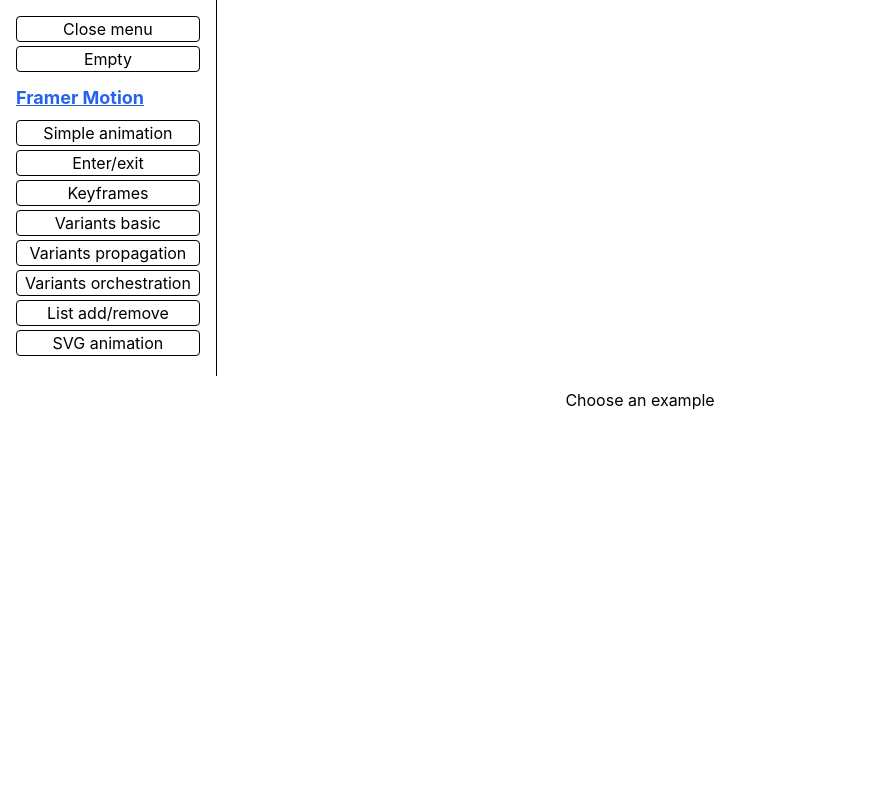
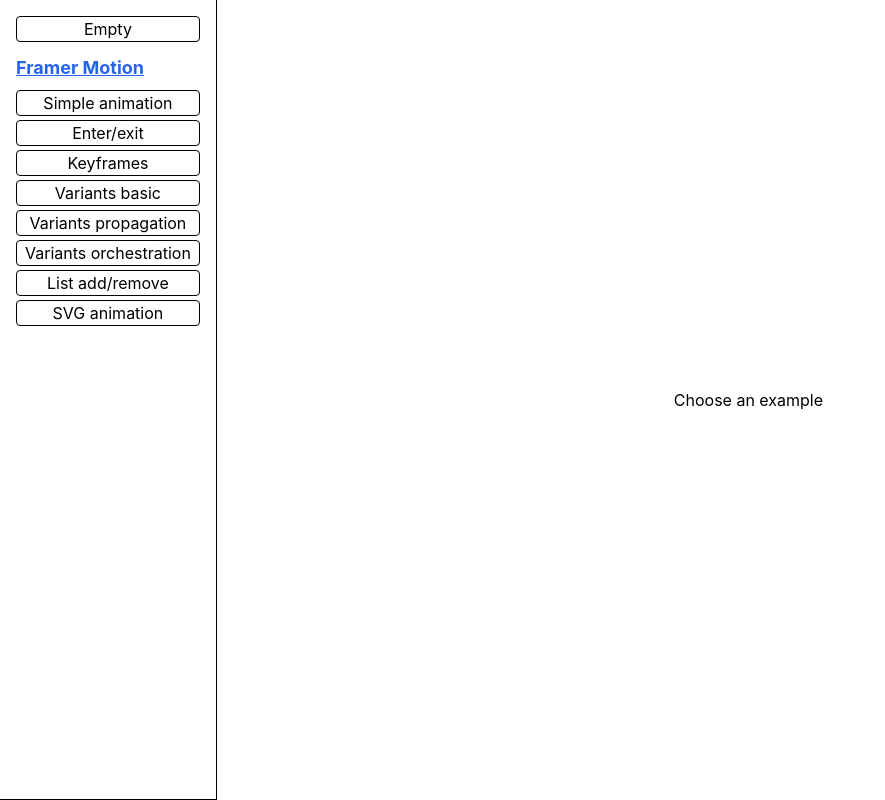
Before and after one commit to hwride/animation, a React (Vite) app: page / in a window 1280 px wide. Shown: the whole page, without its empty margins (0-885 px from the left). Built offline with nearby package versions, Linux system fonts and the light colour scheme; the HTML template or start-up script is replaced by a standard one.

Commit message:
Add mobile menu.

```diff
--- a/src/App.tsx
+++ b/src/App.tsx
@@ -1,10 +1,19 @@
 import './App.css'
-import { ButtonHTMLAttributes, ReactNode, useEffect, useState } from 'react'
+import {
+  ButtonHTMLAttributes,
+  ReactNode,
+  useCallback,
+  useEffect,
+  useState,
+} from 'react'
 import { Button } from './components/Button.tsx'
 import { Link } from './components/Link.tsx'
 import { componentConfig, ConfigEntry } from './exampleConfig.ts'
 import { clsx } from './utils/clsx.ts'
 import { motion, AnimatePresence } from 'framer-motion'
+import { MenuProvider, useMenu } from './components/menu/MenuContext.tsx'
+import { Page } from './components/Page.tsx'
+import { useBreakpoint } from './utils/useBreakpoint.ts'
 
 function getEgFromQueryParams() {
   const urlParams = new URLSearchParams(window.location.search)
@@ -12,16 +21,63 @@ function getEgFromQueryParams() {
   return id ? componentConfig.find((example) => example.id === id) : undefined
 }
 
+const menuCloseableBreakpoint = 'xs'
+
+function AppWithProviders() {
+  return (
+    <MenuProvider>
+      <App />
+    </MenuProvider>
+  )
+}
+
 function App() {
+  // Selected example
   const [selectedExample, setSelectedExample] = useState<
     ConfigEntry | undefined
   >(getEgFromQueryParams)
-  const [menuVisible, setMenuVisible] = useState(true)
-
   const ComponentToRender: React.FC =
     selectedExample?.Component ?? EmptyComponent
 
-  const selectExample = (example?: ConfigEntry) => {
+  // Menu
+  const { menuIsCloseable, setMenuVisible } = useResponsiveMenu()
+
+  // Query params
+  const { setIdQueryParamToExample } = useExampleQueryParams(setSelectedExample)
+
+  return (
+    <div className="flex min-h-full text-left">
+      <Menu
+        onMenuItemClick={(example?: ConfigEntry) => {
+          setIdQueryParamToExample(example)
+          setSelectedExample(example)
+          // On tablet and above the menu never closes.
+          if (menuIsCloseable) setMenuVisible(false)
+        }}
+      />
+      <div className="flex-1">
+        <ComponentToRender />
+      </div>
+    </div>
+  )
+}
+
+/**
+ * Helper for example ID query param changes. Listens for changes and updates
+ * selected examples, and provides helper to set the query param.
+ */
+function useExampleQueryParams(
+  setSelectedExample: (eg: ConfigEntry | undefined) => void
+) {
+  // Listen for changes in query params with the forward/back buttons.
+  useEffect(() => {
+    const popstateListener = () => setSelectedExample(getEgFromQueryParams())
+    window.addEventListener('popstate', popstateListener)
+    return () => window.removeEventListener('popstate', popstateListener)
+  }, [setSelectedExample])
+
+  return {
+    setIdQueryParamToExample: (example?: ConfigEntry) => {
       const urlParams = new URLSearchParams(window.location.search)
       if (example) {
         urlParams.set('id', example.id)
@@ -29,31 +85,54 @@ function App() {
         urlParams.delete('id')
       }
       window.history.pushState({}, '', '?' + urlParams.toString())
-    setSelectedExample(example)
+    },
+  }
 }
 
-  // Listen for changes in query params with the forward/back buttons.
-  useEffect(() => {
-    const popstateListener = () => setSelectedExample(getEgFromQueryParams())
-    window.addEventListener('popstate', popstateListener)
-    return () => window.removeEventListener('popstate', popstateListener)
-  }, [])
+/**
+ * Helper to setup our menu so it opens and closes responsively.
+ */
+function useResponsiveMenu() {
+  const { setMenuVisible } = useMenu()
+  // If we change to a non-mobile breakpoint, ensure the menu is visible.
+  const breakpoint = useBreakpoint(
+    useCallback(
+      (bp: string) => {
+        if (bp !== menuCloseableBreakpoint) setMenuVisible(true)
+      },
+      [setMenuVisible]
+    )
+  )
 
+  return {
+    setMenuVisible,
+    menuIsCloseable: breakpoint === menuCloseableBreakpoint,
+  }
+}
+
+function Menu({
+  onMenuItemClick,
+}: {
+  onMenuItemClick: (entry?: ConfigEntry) => void
+}) {
+  const { menuVisible, setMenuVisible } = useMenu()
   return (
-    <div className="flex min-h-full text-left">
     <AnimatePresence>
       {menuVisible && (
         <motion.div
-            initial={false}
-            animate={{ width: 'auto' }}
-            exit={{ width: 0 }}
+          initial={{ height: 0, opacity: 0 }}
+          animate={{ height: 'auto', opacity: 1 }}
+          exit={{ height: 0, opacity: 0 }}
           transition={{ duration: 0.2 }}
-            className="fixed z-10 flex flex-col overflow-hidden border-r border-black bg-white p-4"
+          className="fixed z-10 flex flex-col overflow-hidden border-b border-r border-black bg-white p-4 sm:static sm:flex"
         >
-            <ListButton onClick={() => setMenuVisible(false)}>
+          <ListButton
+            className="sm:hidden"
+            onClick={() => setMenuVisible(false)}
+          >
             Close menu
           </ListButton>
-            <ListButton onClick={() => selectExample(undefined)}>
+          <ListButton onClick={() => onMenuItemClick(undefined)}>
             Empty
           </ListButton>
           <h2 className="my-2 text-lg font-bold">
@@ -71,7 +150,7 @@ function App() {
                 <li key={i} className="relative">
                   <ListButton
                     className="w-full"
-                      onClick={() => selectExample(entry)}
+                    onClick={() => onMenuItemClick(entry)}
                   >
                     {entry.label}
                   </ListButton>
@@ -82,10 +161,6 @@ function App() {
         </motion.div>
       )}
     </AnimatePresence>
-      <div className="flex-1">
-        <ComponentToRender />
-      </div>
-    </div>
   )
 }
 
@@ -106,12 +181,15 @@ function ListButton({
     </Button>
   )
 }
+
 function EmptyComponent() {
   return (
+    <Page className="h-full">
       <div className="flex h-full items-center justify-center">
         Choose an example
       </div>
+    </Page>
   )
 }
 
-export default App
+export default AppWithProviders
--- a/src/components/Page.tsx
+++ b/src/components/Page.tsx
@@ -1,16 +1,25 @@
 import { ReactNode } from 'react'
 import { H2 } from './Headings.tsx'
+import { Button } from './Button.tsx'
+import { useMenu } from './menu/MenuContext.tsx'
+import { clsx } from '../utils/clsx.ts'
 
 export function Page({
   title,
+  className,
   children,
 }: {
-  title: string
+  title?: string
+  className?: string
   children: ReactNode
 }) {
+  const { setMenuVisible } = useMenu()
   return (
-    <div className="p-2">
-      <H2>{title}</H2>
+    <div className={clsx(className, 'p-2')}>
+      <Button className="sm:hidden" onClick={() => setMenuVisible(true)}>
+        Show menu
+      </Button>
+      {title && <H2>{title}</H2>}
       {children}
     </div>
   )
--- /dev/null
+++ b/src/components/menu/MenuContext.tsx
@@ -0,0 +1,26 @@
+import { createContext, ReactNode, useContext, useState } from 'react'
+
+type MenuContextType = {
+  menuVisible: boolean
+  setMenuVisible: (visible: boolean) => void
+}
+
+const MenuContext = createContext<MenuContextType | undefined>(undefined)
+
+export const useMenu = () => {
+  const context = useContext(MenuContext)
+  if (context === undefined) {
+    throw new Error('useMenu must be used within a MenuProvider')
+  }
+  return context
+}
+
+export const MenuProvider = ({ children }: { children: ReactNode }) => {
+  const [menuVisible, setMenuVisible] = useState<boolean>(true)
+
+  return (
+    <MenuContext.Provider value={{ menuVisible, setMenuVisible }}>
+      {children}
+    </MenuContext.Provider>
+  )
+}
--- /dev/null
+++ b/src/utils/useBreakpoint.ts
@@ -0,0 +1,36 @@
+import { useEffect, useState } from 'react'
+
+function getBreakpoint() {
+  if (window.matchMedia('(min-width: 640px)').matches) {
+    return 'sm'
+  } else if (window.matchMedia('(min-width: 768px)').matches) {
+    return 'md'
+  } else if (window.matchMedia('(min-width: 1024px)').matches) {
+    return 'lg'
+  } else if (window.matchMedia('(min-width: 1280px)').matches) {
+    return 'xl'
+  } else if (window.matchMedia('(min-width: 1536px)').matches) {
+    return '2xl'
+  } else {
+    return 'xs'
+  }
+}
+
+export function useBreakpoint(cb?: (bp: string) => void) {
+  const [breakpoint, setBreakpoint] = useState<string>(getBreakpoint)
+
+  useEffect(() => {
+    const checkBreakpoint = () => {
+      const breakpoint = getBreakpoint()
+      setBreakpoint(breakpoint)
+      if (cb) cb(breakpoint)
+    }
+
+    window.addEventListener('resize', checkBreakpoint)
+    checkBreakpoint()
+
+    return () => window.removeEventListener('resize', checkBreakpoint)
+  }, [cb])
+
+  return breakpoint
+}
```
Lines whose indentation alone changed are shown as unchanged.
